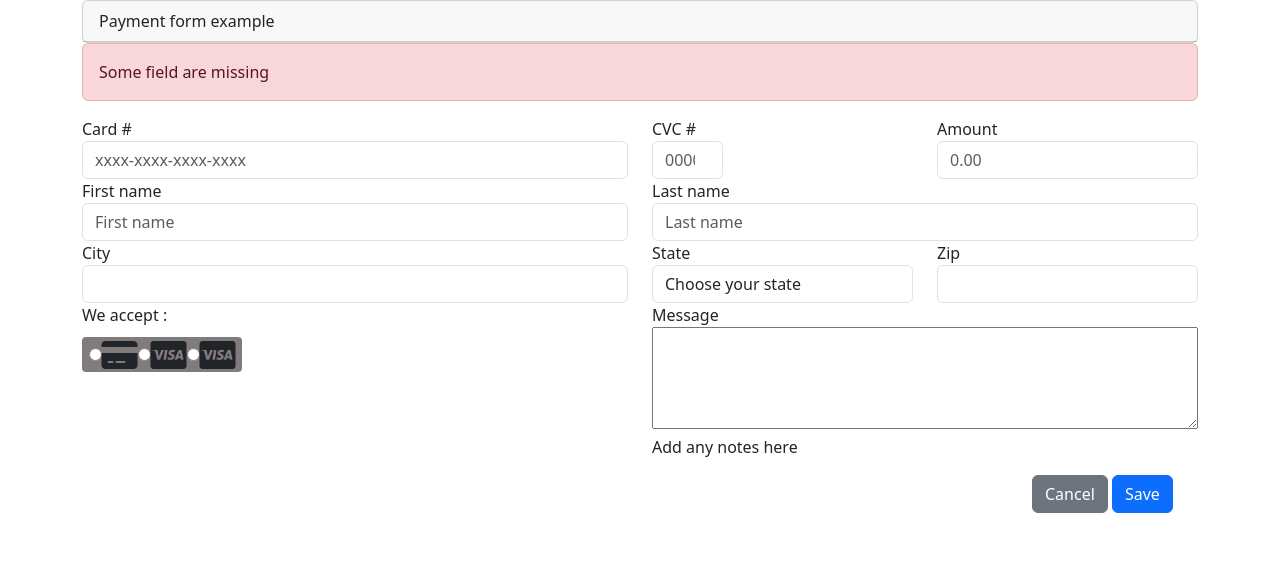
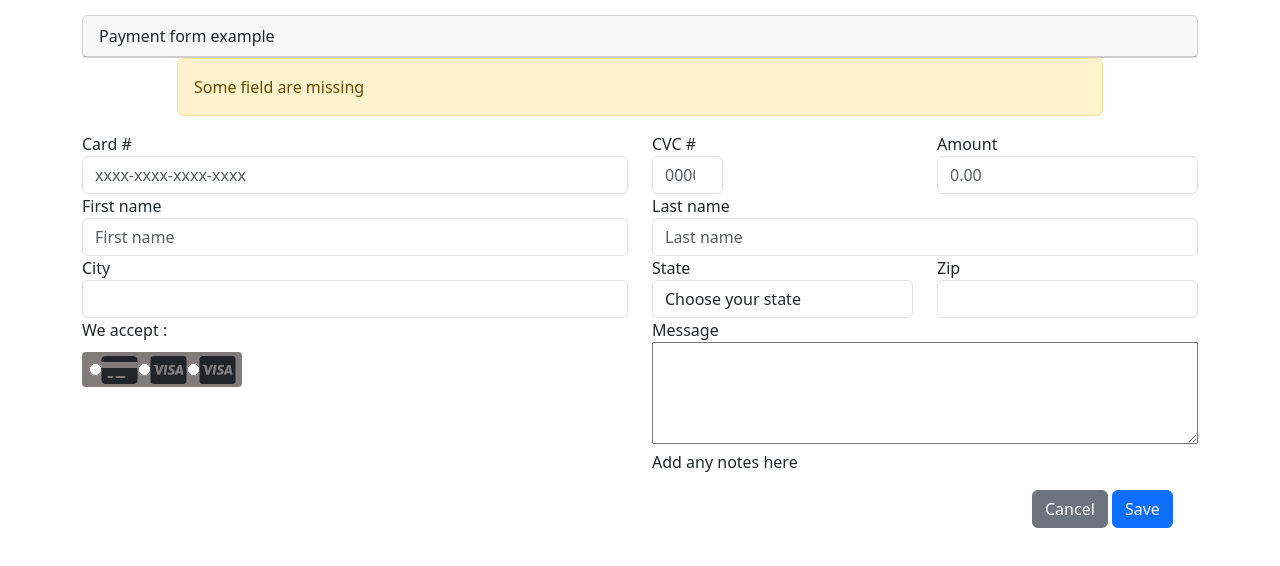
Before and after one commit to 4GeeksAcademy/Wendy_Htmlform_Project, a plain HTML site: page index.html in a window 1280 px wide. Drawn offline with nearby package versions, Linux system fonts and the light colour scheme.

Commit message:
80% done

```diff
--- a/index.html
+++ b/index.html
@@ -18,22 +18,27 @@
 
   <body>
      <!--container starts here-->
- <div class="container mx-auto">
+ <div class="container cont_div">
 
     <!--payment div starts here-->
-    <div class="card">
+    <div class="row">
+      <div class="col-12">
+    <div class="card h-40">
         <div class="card-header">Payment form example</div>
         </div>
        <!--payment div ends here-->
-
+      </div>
+      </div>
 
     <!--row missing filed starts here-->
     <div class="row">
         <!--missing field  starts here-->
-        <div class="col">
-        <div class="alert alert-danger" role="alert">
+        <div class="col-1"></div>
+          <div class="col-10">
+        <div class="alert alert-warning" >
             Some field are missing  </div><!--missing field div ends here-->
         </div>
+        <div class="col-1"></div>
         </div><!--row missing filed ends here-->
 
 
--- a/style.css
+++ b/style.css
@@ -1,13 +1,15 @@
-.container_div{
+.cont_div{
+    height: 55px;
 
-width: 700px;
-
-border:  1px solid lightgray;
-margin: auto;
 margin-top: 15px;
 }
 
+.somefield{
+    display: flex;
+   vertical-align: middle;
+    height: 30px;;
 
+}
 
 
 
```
